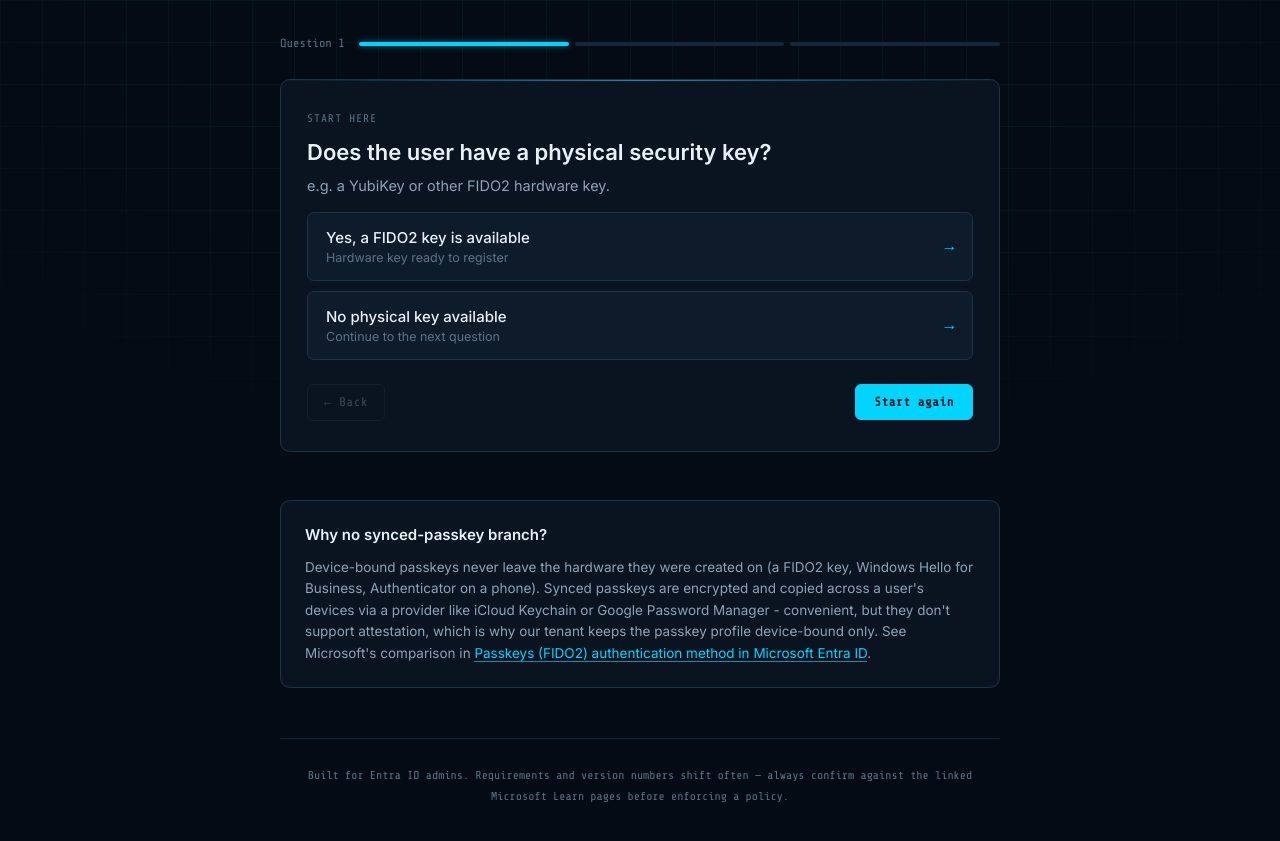
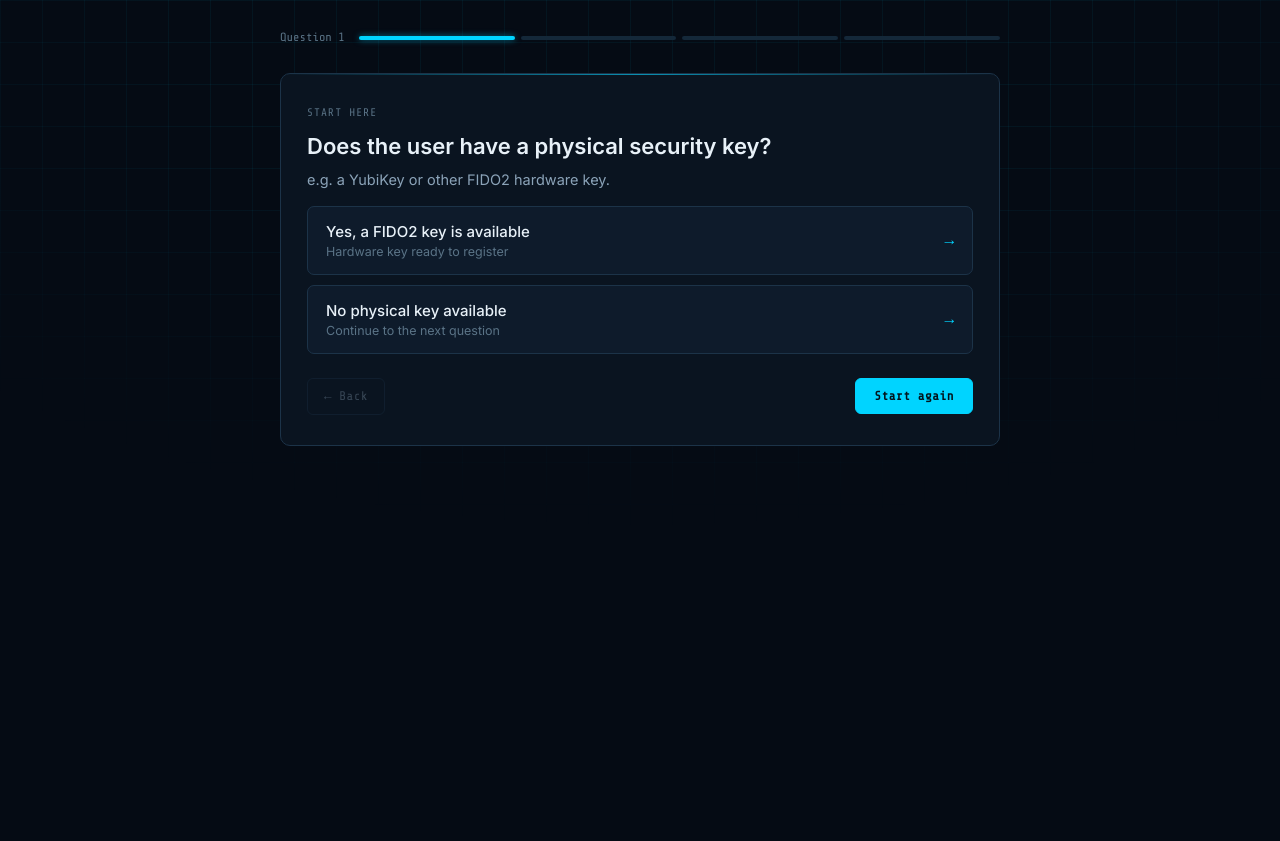
Before and after one commit to AzureBrother/AzureBrother.github.io, a Jekyll site: the page tools/passkey-flow.html, which Jekyll copies as it is, in a window 1280 px wide. Shown: the top 841 px of the page. Built offline with Jekyll 4.4.1, drawn with Linux system fonts in a browser that asks for light colours; some of the changed lines change nothing that is shown.

Commit message:
Refactor passkey flow layout and remove info panel
Updated layout styles and removed unnecessary sections.

```diff
--- a/tools/passkey-flow.html
+++ b/tools/passkey-flow.html
@@ -57,7 +57,7 @@
     position:fixed; inset:0; z-index:0; pointer-events:none; opacity:0.5;
   }
 
-  .wrap{ position:relative; z-index:1; max-width:760px; margin:0 auto; padding:0 20px 80px; }
+  .wrap{ position:relative; z-index:1; max-width:760px; margin:0 auto; padding:28px 20px 28px; }
 
   /* Header */
   header{ padding:40px 0 28px; text-align:center; }
@@ -80,7 +80,7 @@
 
   /* Progress */
   .progress-row{
-    display:flex; align-items:center; gap:14px; margin:34px 0 26px;
+    display:flex; align-items:center; gap:14px; margin:0 0 26px;
   }
   .progress-label{ font-family:var(--font-mono); font-size:12px; color:var(--text-faint); white-space:nowrap; }
   .progress-track{
@@ -248,7 +248,6 @@
 <div class="pcb-bg" aria-hidden="true"></div>
 
 <div class="wrap">
-
   <div class="progress-row">
     <span class="progress-label" id="progressLabel">Question 1</span>
     <div class="progress-track" id="progressTrack" role="progressbar" aria-valuemin="0" aria-valuemax="4" aria-valuenow="0" aria-label="Decision flow progress"></div>
@@ -257,15 +256,6 @@
   <main class="card" id="card" aria-live="polite"></main>
 
   <div class="trail" id="trail"></div>
-
-  <section class="info-panel">
-    <h2>Why no synced-passkey branch?</h2>
-    <p>Device-bound passkeys never leave the hardware they were created on (a FIDO2 key, Windows Hello for Business, Authenticator on a phone). Synced passkeys are encrypted and copied across a user's devices via a provider like iCloud Keychain or Google Password Manager - convenient, but they don't support attestation, which is why our tenant keeps the passkey profile device-bound only. See Microsoft's comparison in <a href="https://learn.microsoft.com/en-us/entra/identity/authentication/concept-authentication-passkeys-fido2" target="_blank" rel="noopener">Passkeys (FIDO2) authentication method in Microsoft Entra ID</a>.</p>
-  </section>
-
-  <footer>
-    <div>Built for Entra ID admins. Requirements and version numbers shift often — always confirm against the linked Microsoft Learn pages before enforcing a policy.</div>
-  </footer>
 </div>
 
 <script>
@@ -282,13 +272,25 @@
       help:"e.g. a YubiKey or other FIDO2 hardware key.",
       options:[
         { label:'Yes, a FIDO2 key is available', sub:'Hardware key ready to register', next:'o_yubikey' },
-        { label:'No physical key available', sub:'Continue to the next question', next:'q_platform' }
+        { label:'No physical key available', sub:'Continue to the next question', next:'q_synced' }
+      ]
+    },
+
+    q_synced: {
+      type:'question',
+      step:2,
+      eyebrow:'Policy check',
+      title:"Does your organization allow synced passkeys?",
+      help:"Synced passkeys sync via iCloud Keychain, Google Password Manager, or a supported password manager. Some tenants restrict passkey profiles to device-bound only.",
+      options:[
+        { label:'Yes, synced passkeys are allowed', sub:'Cloud-backed, low friction', next:'o_synced' },
+        { label:'No, device-bound only', sub:'Policy requires device-bound', next:'q_platform' }
       ]
     },
 
     q_platform: {
       type:'question',
-      step:2,
+      step:3,
       eyebrow:'Device check',
       title:"What platform is the user's device?",
       help:"This determines which built-in, device-bound option is available.",
@@ -302,7 +304,7 @@
 
     q_windows_managed: {
       type:'question',
-      step:3,
+      step:4,
       eyebrow:'Windows',
       title:"Is the device Microsoft Entra joined (or hybrid joined) and managed, e.g. by Intune?",
       help:"Windows Hello for Business needs a managed, joined device. An unmanaged BYOD PC that's only Entra-registered doesn't qualify.",
@@ -314,7 +316,7 @@
 
     q_macos_managed: {
       type:'question',
-      step:3,
+      step:4,
       eyebrow:'macOS',
       title:"Is the Mac company-owned and Microsoft Entra joined via Platform SSO?",
       help:"Platform SSO needs the Mac enrolled in MDM with the Microsoft Enterprise SSO plug-in. A personal or BYOD Mac isn't eligible.",
@@ -326,7 +328,7 @@
 
     q_mobile_version: {
       type:'question',
-      step:3,
+      step:4,
       eyebrow:'Android / iOS',
       title:"Recent Authenticator OS?",
       help:"Microsoft Authenticator can only hold a passkey if the phone meets one of these minimums, and the app itself is a current build:",
@@ -349,6 +351,19 @@
       links:[
         { label:'Enable passkeys (FIDO2) in Microsoft Entra ID', url:'https://learn.microsoft.com/en-us/entra/identity/authentication/how-to-authentication-passkeys-fido2' },
         { label:'Support for FIDO2 authentication with Microsoft Entra ID', url:'https://learn.microsoft.com/en-us/entra/identity/authentication/concept-fido2-compatibility' }
+      ]
+    },
+
+    o_synced: {
+      type:'outcome', status:'success',
+      title:'Use a synced passkey',
+      body:[
+        "With synced passkeys allowed by policy, this is usually the lowest-friction path for a non-privileged user — the private key is encrypted and follows them across devices via their platform's credential provider, unlocked with face, fingerprint, or PIN.",
+        "Synced passkeys don't support attestation, so Microsoft recommends keeping device-bound passkeys or FIDO2 keys for admins and other high-privilege accounts even when synced is enabled tenant-wide."
+      ],
+      links:[
+        { label:'Enable synced passkeys in Microsoft Entra ID', url:'https://learn.microsoft.com/en-us/entra/identity/authentication/how-to-synced-passkeys' },
+        { label:'Passkeys (FIDO2) authentication method — device-bound vs. synced', url:'https://learn.microsoft.com/en-us/entra/identity/authentication/concept-authentication-passkeys-fido2' }
       ]
     },
 
@@ -455,7 +470,7 @@
   var progressTrack = document.getElementById('progressTrack');
   var progressLabel = document.getElementById('progressLabel');
 
-  var MAX_STEPS = 3;
+  var MAX_STEPS = 4;
 
   function scrollCardIntoView(){
     var rect = card.getBoundingClientRect();
@@ -592,10 +607,15 @@
     reportHeight();
   }
 
+  var lastReportedHeight = 0;
   function reportHeight(){
     try {
-      var h = document.documentElement.scrollHeight;
-      window.parent.postMessage({ azureBrotherPasskeyFlowHeight: h }, '*');
+      var content = document.querySelector('.wrap');
+      var h = content ? Math.ceil(content.getBoundingClientRect().height) : document.documentElement.scrollHeight;
+      if (h !== lastReportedHeight){
+        lastReportedHeight = h;
+        window.parent.postMessage({ azureBrotherPasskeyFlowHeight: h }, '*');
+      }
     } catch(e){}
   }
   window.addEventListener('load', reportHeight);
```
